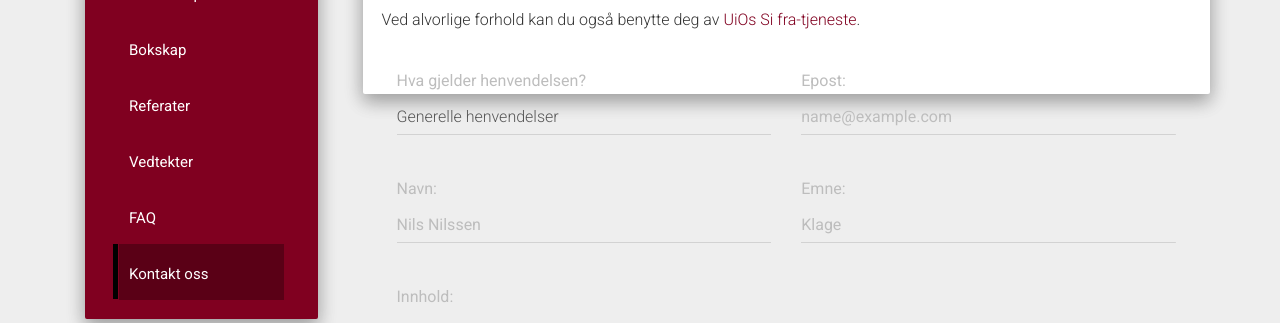
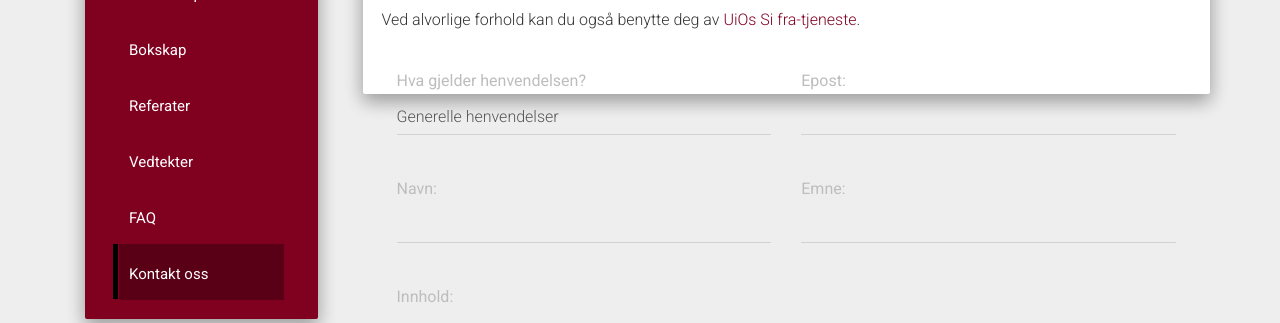
Before and after one commit to fui/fui.github.io, a Jekyll site: the page built from contact.md, in a window 1280 px wide. Shown: the part 352-675 px from the top of the page. Built offline with Jekyll 4.4.1, drawn with Linux system fonts in a browser that asks for light colours; nearby versions of some CDN libraries.

Commit message:
fixing contact

```diff
--- a/contact.md
+++ b/contact.md
@@ -27,15 +27,15 @@ Ved alvorlige forhold kan du også benytte deg av [UiOs Si fra-tjeneste](https:/
   </div>
   <div class="form-group col-xs-6">
       <label for="exampleFormControlInput1">Epost:</label>
-      <input type="email" class="form-control" id="exampleFormControlInput1" placeholder="name@example.com">
+      <input type="email" class="form-control" id="exampleFormControlInput1" placeholder="">
     </div>
   <div class="form-group col-xs-6">
       <label for="exampleFormControlInput1">Navn:</label>
-      <input type="text" class="form-control" id="name" placeholder="Nils Nilssen">
+      <input type="text" class="form-control" id="name" placeholder="">
   </div>
   <div class="form-group col-xs-6">
         <label for="exampleFormControlInput1">Emne:</label>
-        <input type="text" class="form-control" id="alert" placeholder="Klage">
+        <input type="text" class="form-control" id="alert" placeholder="">
     </div>
   <div class="form-group col-xs-12">
     <label for="exampleFormControlTextarea1">Innhold:</label>
```
